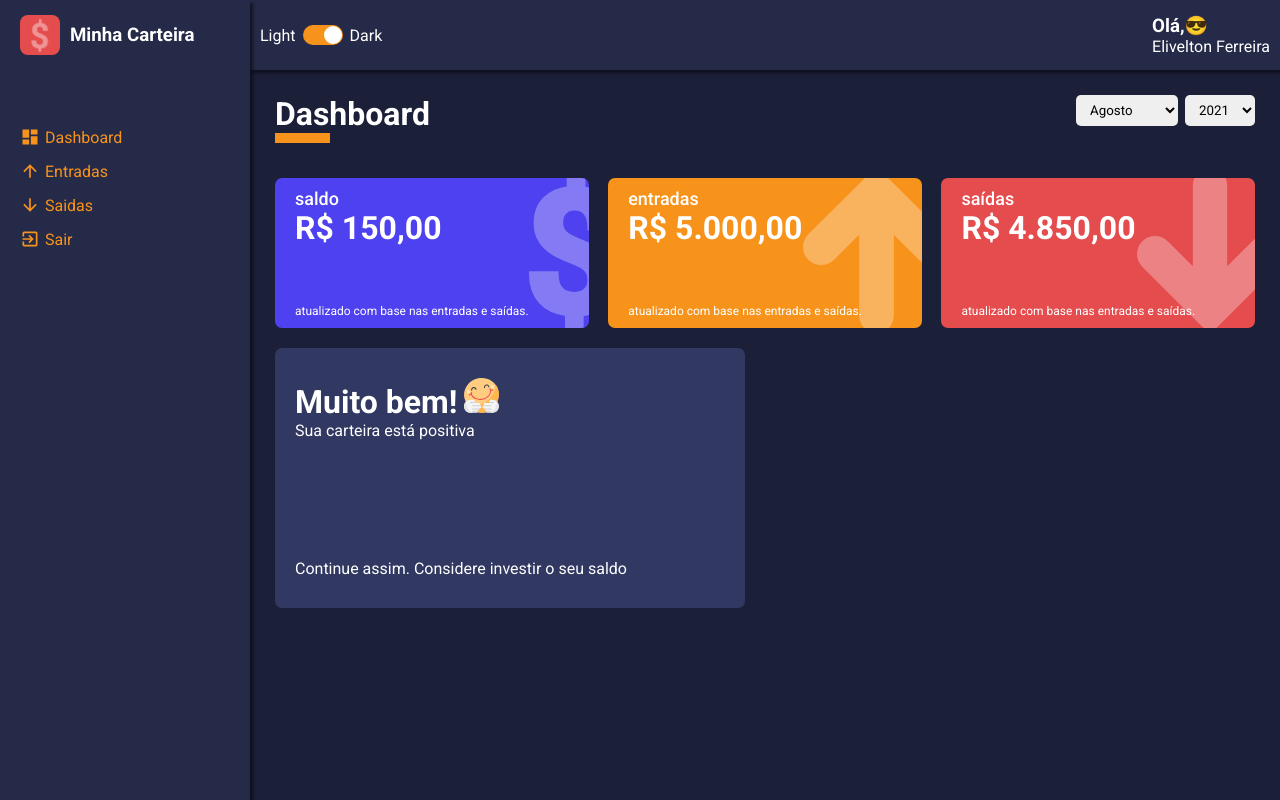
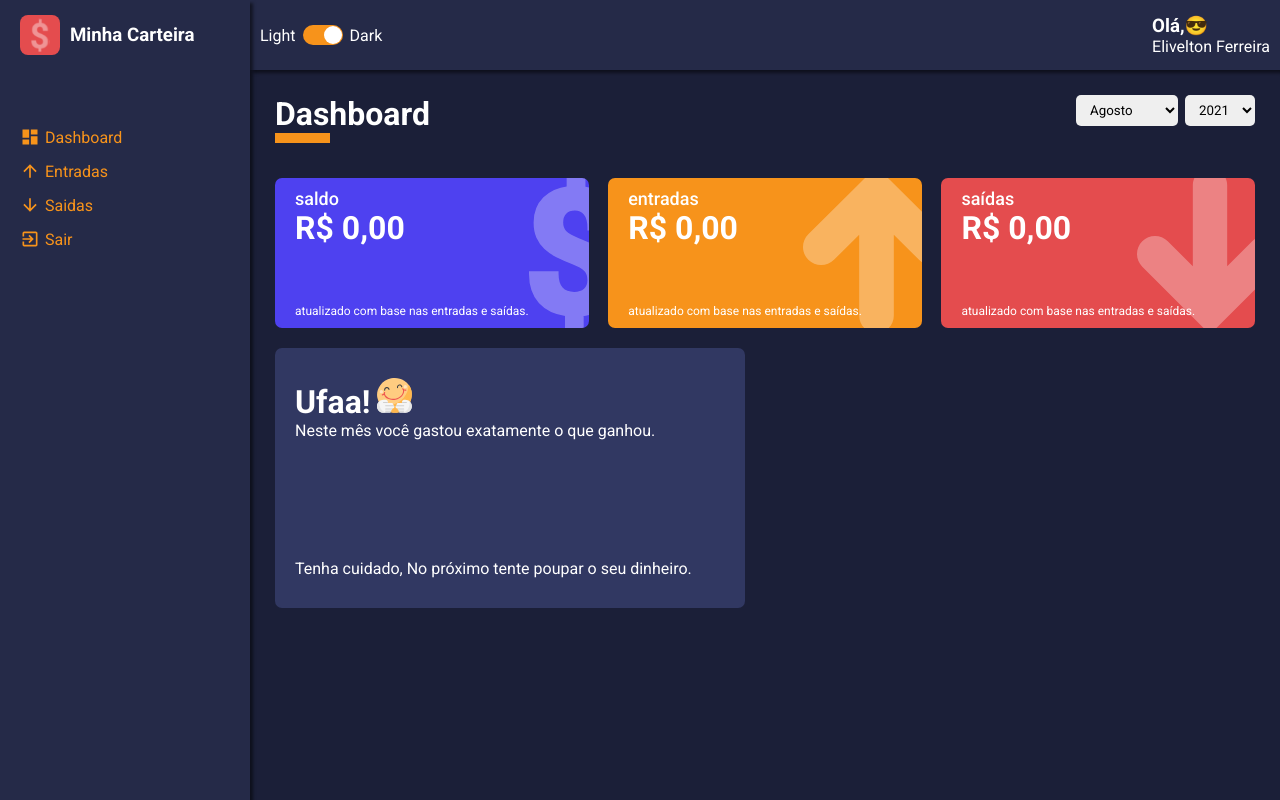
Before and after one commit to eliveltonsf/my-wallet, a React (Create React App) app: page /dashboard in a window 1280 px wide. Built offline with nearby package versions, Linux system fonts and the light colour scheme; the HTML template or start-up script is replaced by a standard one.

Commit message:
feat: leaving the dynamic cards

```diff
--- a/src/pages/Dashboard/index.tsx
+++ b/src/pages/Dashboard/index.tsx
@@ -51,6 +51,77 @@
     })
   }, []);
 
+  const totalExpenses = useMemo(() => {
+    let total: number = 0;
+
+    expenses.forEach(item => {
+      const date = new Date(item.date);
+      const year = String(date.getFullYear());
+      const month = String(date.getMonth() + 1);
+
+      if (month === monthSelected && year === yearSelected) {
+        try {
+          total += Number(item.amount)
+        } catch {
+          throw new Error('Invalid amount! Amount must be number.')
+        }
+      }
+    });
+
+    return total;
+
+  }, [monthSelected, yearSelected]);
+
+  const totalGains = useMemo(() => {
+    let total: number = 0;
+
+    gains.forEach(item => {
+      const date = new Date(item.date);
+      const year = String(date.getFullYear());
+      const month = String(date.getMonth() + 1);
+
+      if (month === monthSelected && year === yearSelected) {
+        try {
+          total += Number(item.amount)
+        } catch {
+          throw new Error('Invalid amount! Amount must be number.')
+        }
+      }
+    });
+
+    return total;
+
+  }, [monthSelected, yearSelected]);
+
+  const totalBalance = useMemo(() => {
+    return totalGains - totalExpenses
+  }, [totalExpenses, totalGains]);
+
+  const message = useMemo(() => {
+    if (totalBalance < 0) {
+      return {
+        title: "Que triste!",
+        description: "Neste mês você gastou mais do que deveria.",
+        footerText: "Verifique seus gastos e tente cortar algumas coisas desnecessárias.",
+        icon: sadImg
+      }
+    } else if (totalBalance == 0) {
+      return {
+        title: "Ufaa!",
+        description: "Neste mês você gastou exatamente o que ganhou.",
+        footerText: "Tenha cuidado, No próximo tente poupar o seu dinheiro.",
+        icon: happyImg
+      }
+    } else {
+      return {
+        title:"Muito bem!",
+        description:"Sua carteira está positiva",
+        footerText:"Continue assim. Considere investir o seu saldo",
+        icon:happyImg
+      }
+    }
+  }, [totalBalance])
+
   return (
     <Container>
       <ContentHeader title="Dashboard" lineColor="#f7931b">
@@ -71,29 +142,29 @@
         <WalletBox
           color="#4E41F0"
           title="saldo"
-          amount={150.00}
+          amount={totalBalance}
           footerLabel="atualizado com base nas entradas e saídas."
           icon="dolar" />
 
         <WalletBox
           color="#F7931B"
           title="entradas"
-          amount={5000.00}
+          amount={totalGains}
           footerLabel="atualizado com base nas entradas e saídas."
           icon="arrowUp" />
 
         <WalletBox
           color="#E44C4E"
           title="saídas"
-          amount={4850.00}
+          amount={totalExpenses}
           footerLabel="atualizado com base nas entradas e saídas."
           icon="arrowDown" />
 
         <MessageBox
-          title="Muito bem!"
-          description="Sua carteira está positiva"
-          footerText="Continue assim. Considere investir o seu saldo"
-          icon={happyImg}
+          title={message.title}
+          description={message.description}
+          footerText={message.footerText}
+          icon={message.icon}
         />
 
       </Content>
```
